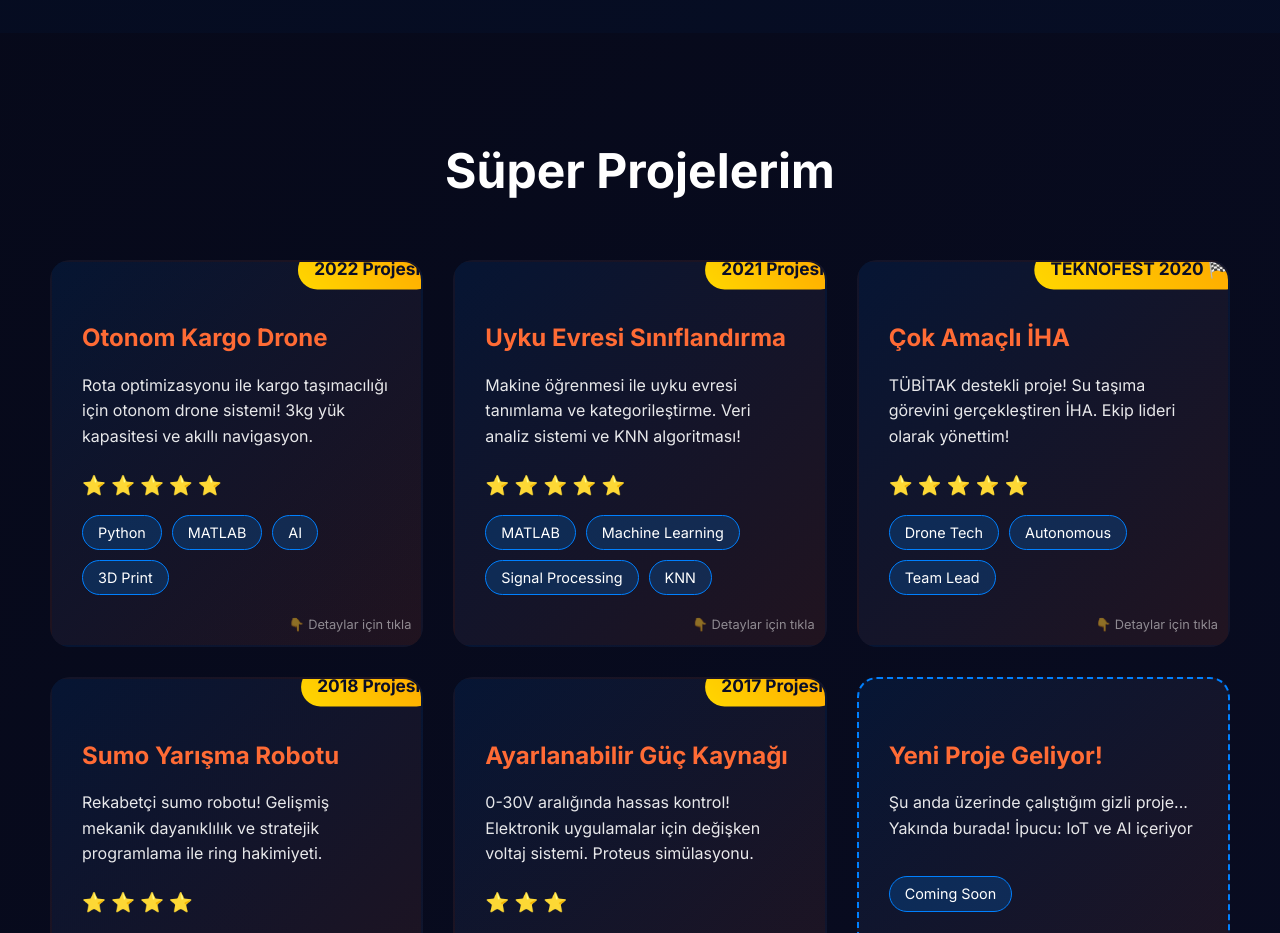
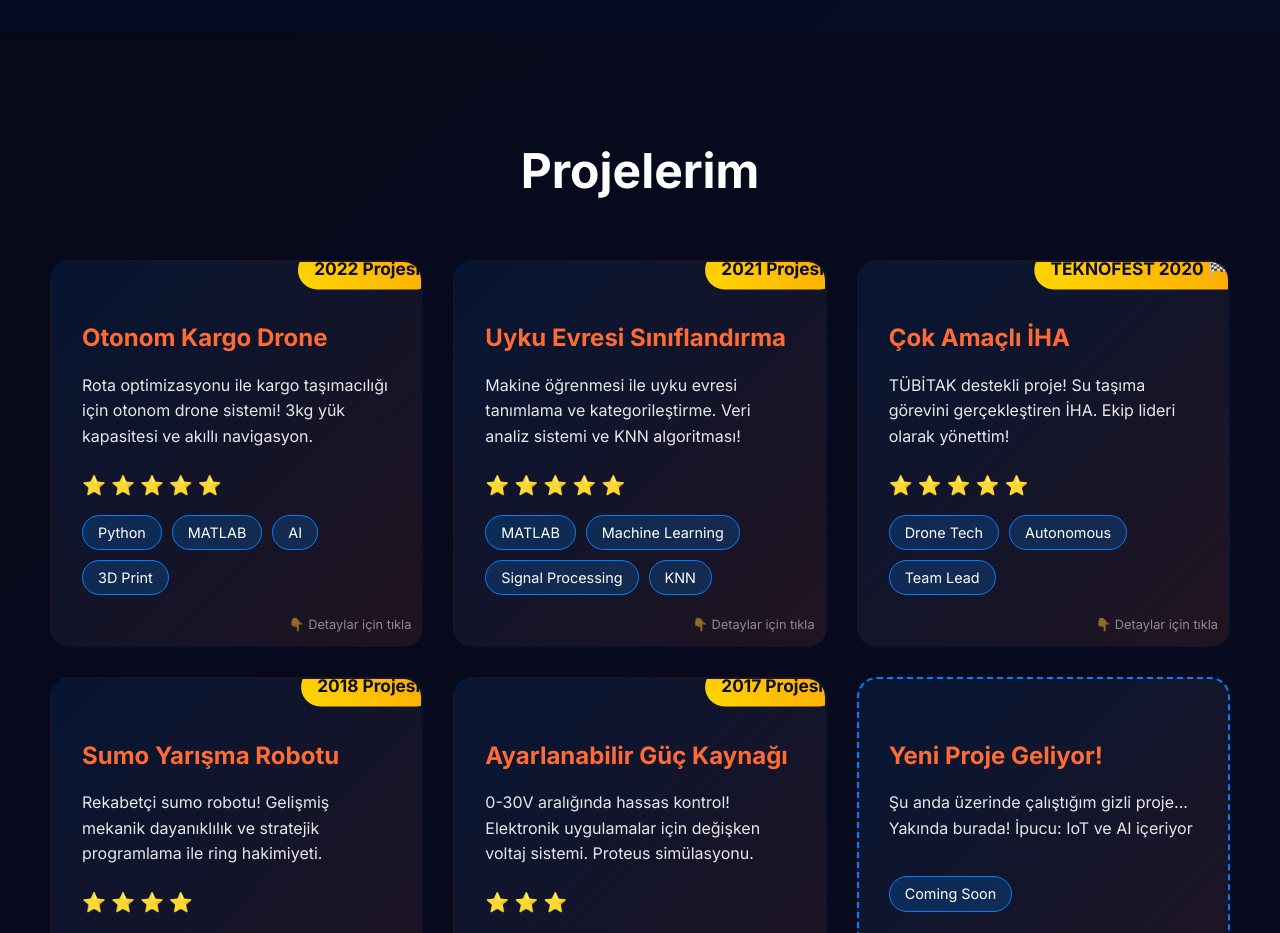
Before and after one commit to betulaykabaa/betulaykaba.github.io, a plain HTML site: page index.html in a window 1280 px wide. Shown: the part 2120-3053 px from the top of the page. Drawn offline with Linux system fonts and the light colour scheme.

Commit message:
Update index.html

```diff
--- a/index.html
+++ b/index.html
@@ -137,7 +137,7 @@
 
     <!-- Projects Section -->
     <section id="projects" class="projects">
-        <h2 class="section-title">Süper Projelerim</h2>
+        <h2 class="section-title">Projelerim</h2>
         <div class="project-grid">
 
             <!-- Drone Project -->
```
